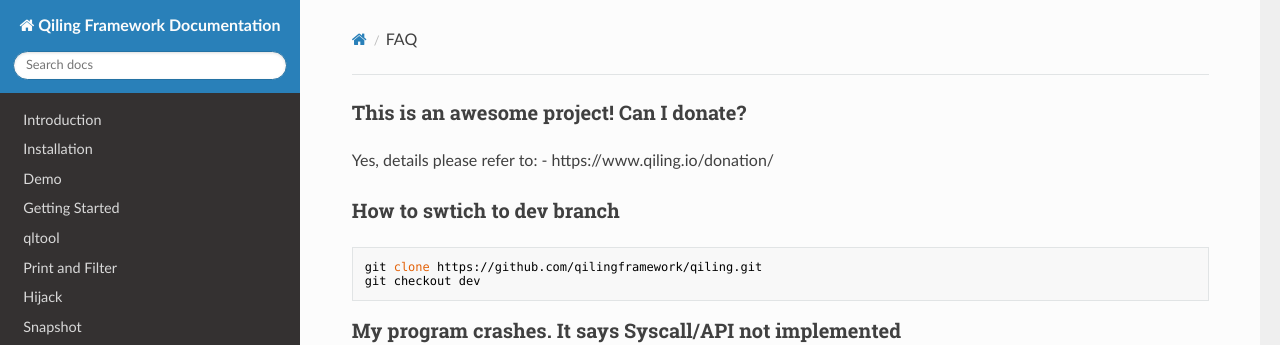
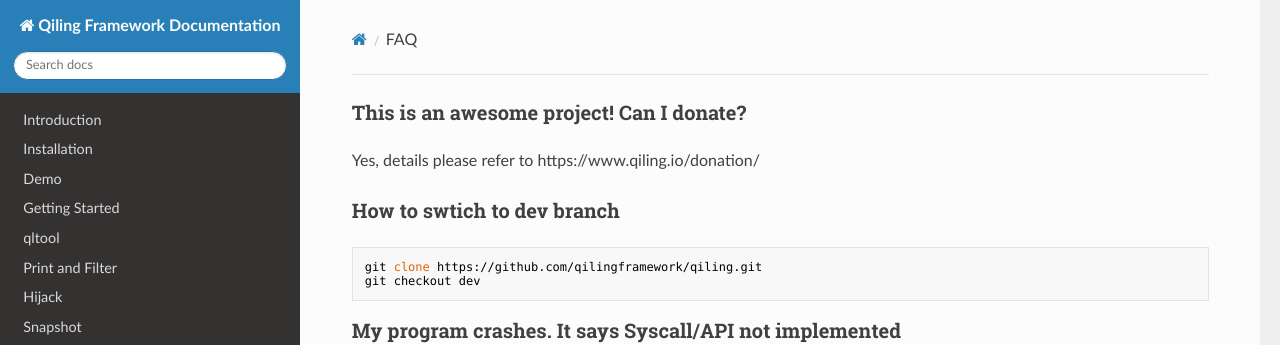
Before and after one commit to qilingframework/rtfd.io, an MkDocs documentation site: the page built from docs/faq.md, in a window 1280 px wide and 900 px high. Shown: the top 345 px of the window. Built offline with MkDocs 1.6.1, drawn with Linux system fonts in a browser that asks for light colours; nearby versions of some CDN libraries.

Commit message:
Update faq.md

````diff
--- a/docs/faq.md
+++ b/docs/faq.md
@@ -2,7 +2,7 @@
 title: FAQ
 ---
 ### This is an awesome project! Can I donate?
-Yes, details please refer to: - https://www.qiling.io/donation/
+Yes, details please refer to https://www.qiling.io/donation/
 
 ### How to swtich to dev branch
 ```
````
